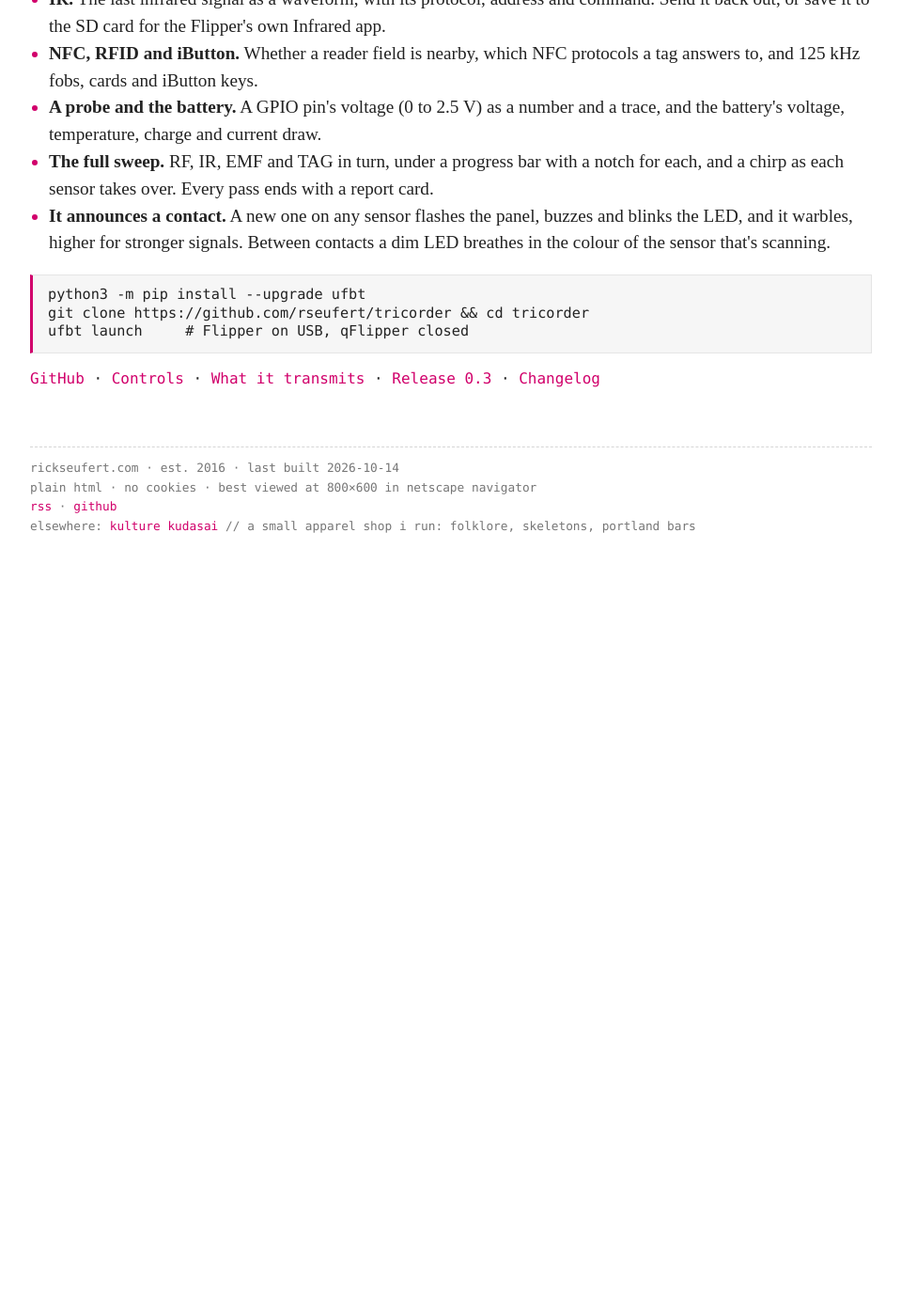
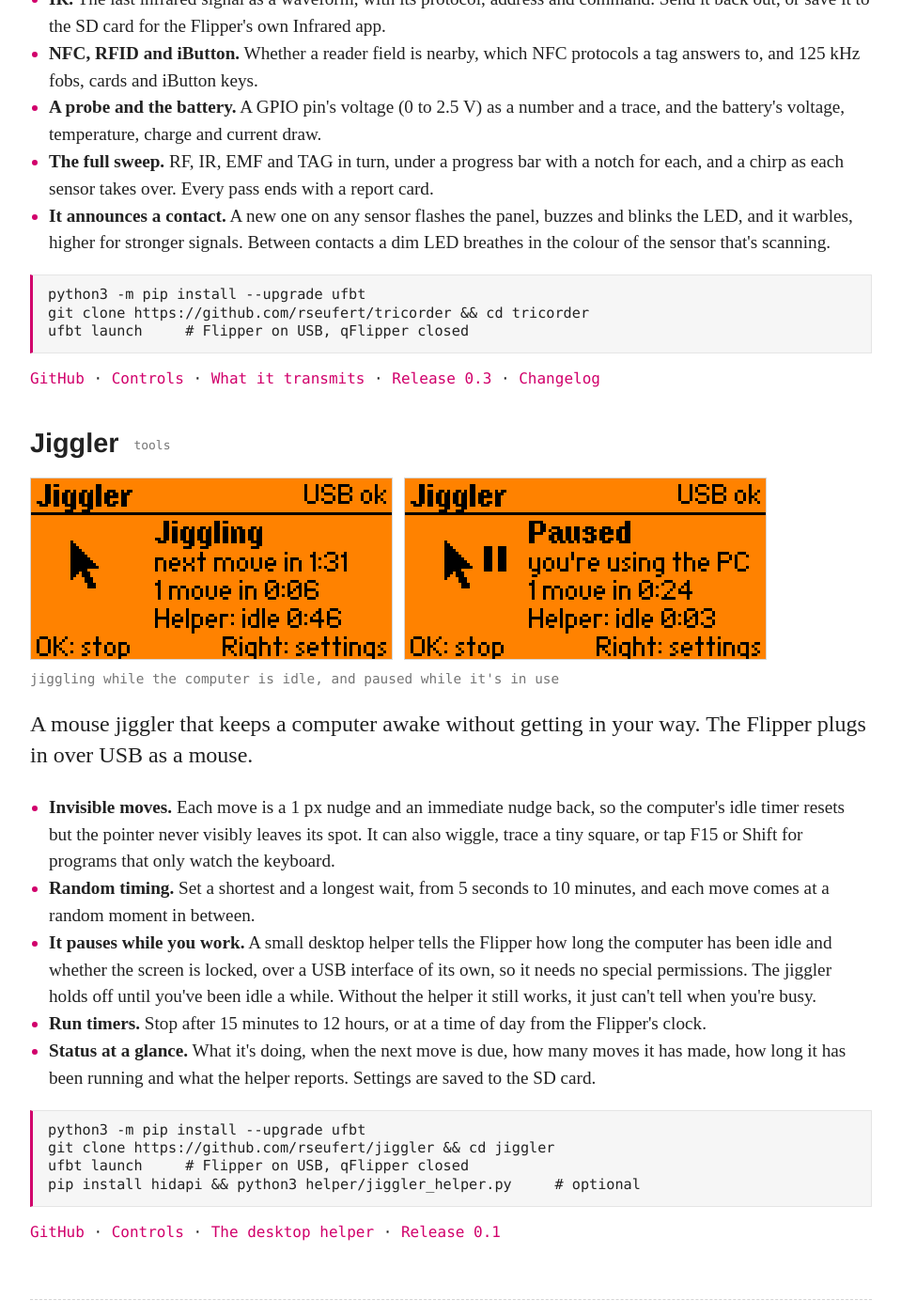
Before and after one commit to rseufert/rseufert.github.io, a Jekyll site: the page built from flipper/index.html, in a window 1280 px wide and 1400 px high, scrolled down 5722 px. Shown: the whole window at 94% size, without its empty margins (160-1119 px from the left). Built offline with Jekyll 4.4.1, drawn with Linux system fonts in a browser that asks for light colours; before the commit the page ends 6352 px from its top, so only the background shows below that.

Commit message:
Flipper: add Jiggler
A section at the bottom of /flipper/ for Jiggler 0.1 (tag v0.1,
6076137): two of its catalog screenshots, jiggling and paused,
inverted to the site's orange screen with black ink; features, build
steps with the optional desktop helper, and links to the controls,
the helper and the release. The home page gets a tile after
Tricorder, and the flipper page's description now counts six apps.

Co-Authored-By: Claude Opus 5.5 <noreply@anthropic.com>
Claude-Session: https://claude.ai/code/session_015RDTBgG3oYVSZTAaz1gNwq

```diff
--- a/flipper/index.html
+++ b/flipper/index.html
@@ -1,7 +1,7 @@
 ---
 layout: default
 title: Flipper Zero apps
-description: "Five apps for the Flipper Zero: Hanzi Cards, Mandarin flashcards that play the tones; Step Seq, a step sequencer for the piezo speaker; NW Crawl, a roguelike set in NW Portland; Yulia's Cats, a virtual pet; and Tricorder, a handheld signal scanner."
+description: "Six apps for the Flipper Zero: Hanzi Cards, Mandarin flashcards that play the tones; Step Seq, a step sequencer for the piezo speaker; NW Crawl, a roguelike set in NW Portland; Yulia's Cats, a virtual pet; Tricorder, a handheld signal scanner; and Jiggler, a mouse jiggler that pauses while you work."
 image: /flipper/hanzi_cards.png
 ---
 <section class="projects flipper">
@@ -133,4 +133,25 @@ git clone https://github.com/rseufert/tricorder &amp;&amp; cd tricorder
 ufbt launch     # Flipper on USB, qFlipper closed</code></pre>
 		<p class="links"><a href="https://github.com/rseufert/tricorder">GitHub</a> · <a href="https://github.com/rseufert/tricorder#controls">Controls</a> · <a href="https://github.com/rseufert/tricorder#what-it-transmits">What it transmits</a> · <a href="https://github.com/rseufert/tricorder/releases/tag/v0.3">Release 0.3</a> · <a href="https://github.com/rseufert/tricorder/blob/main/docs/changelog.md">Changelog</a></p>
 	</div><!-- /.project -->
+	<div class="project" id="jiggler">
+		<h3><a href="https://github.com/rseufert/jiggler">Jiggler</a> <span class="tag">tools</span></h3>
+		<figure class="shot pair">
+			<img src="/flipper/jiggler.png" width="512" height="256" loading="lazy" alt="Jiggler on the Flipper's orange screen: &quot;Jiggler&quot; and &quot;USB ok&quot; across the top, a mouse pointer on the left, and beside it &quot;Jiggling&quot;, &quot;next move in 1:31&quot;, &quot;1 move in 0:06&quot; and &quot;Helper: idle 0:46&quot;. The bottom line reads &quot;OK: stop&quot; and &quot;Right: settings&quot;.">
+			<img src="/flipper/jiggler_paused.png" width="512" height="256" loading="lazy" alt="Jiggler paused: the pointer with a pause sign beside it, then &quot;Paused&quot;, &quot;you're using the PC&quot;, &quot;1 move in 0:24&quot; and &quot;Helper: idle 0:03&quot;.">
+			<figcaption>jiggling while the computer is idle, and paused while it's in use</figcaption>
+		</figure>
+		<p>A mouse jiggler that keeps a computer awake without getting in your way. The Flipper plugs in over USB as a mouse.</p>
+		<ul class="features">
+			<li><strong>Invisible moves.</strong> Each move is a 1 px nudge and an immediate nudge back, so the computer's idle timer resets but the pointer never visibly leaves its spot. It can also wiggle, trace a tiny square, or tap F15 or Shift for programs that only watch the keyboard.</li>
+			<li><strong>Random timing.</strong> Set a shortest and a longest wait, from 5 seconds to 10 minutes, and each move comes at a random moment in between.</li>
+			<li><strong>It pauses while you work.</strong> A small desktop helper tells the Flipper how long the computer has been idle and whether the screen is locked, over a USB interface of its own, so it needs no special permissions. The jiggler holds off until you've been idle a while. Without the helper it still works, it just can't tell when you're busy.</li>
+			<li><strong>Run timers.</strong> Stop after 15 minutes to 12 hours, or at a time of day from the Flipper's clock.</li>
+			<li><strong>Status at a glance.</strong> What it's doing, when the next move is due, how many moves it has made, how long it has been running and what the helper reports. Settings are saved to the SD card.</li>
+		</ul>
+<pre><code>python3 -m pip install --upgrade ufbt
+git clone https://github.com/rseufert/jiggler &amp;&amp; cd jiggler
+ufbt launch     # Flipper on USB, qFlipper closed
+pip install hidapi &amp;&amp; python3 helper/jiggler_helper.py     # optional</code></pre>
+		<p class="links"><a href="https://github.com/rseufert/jiggler">GitHub</a> · <a href="https://github.com/rseufert/jiggler#controls">Controls</a> · <a href="https://github.com/rseufert/jiggler#the-desktop-helper">The desktop helper</a> · <a href="https://github.com/rseufert/jiggler/releases/tag/v0.1">Release 0.1</a></p>
+	</div><!-- /.project -->
 </section><!-- /.flipper -->
--- a/index.html
+++ b/index.html
@@ -146,6 +146,12 @@ mock-einvoice --port 8100</code></pre>
 			<p>A handheld signal scanner: Sub-GHz, infrared, NFC, RFID, a GPIO probe and the battery.</p>
 			<p class="links"><a href="/flipper/#tricorder">More</a> · <a href="https://github.com/rseufert/tricorder">GitHub</a></p>
 		</div><!-- /.project -->
+		<div class="project">
+			<a class="shot" href="/flipper/#jiggler"><img src="/flipper/jiggler.png" width="512" height="256" loading="lazy" alt="Jiggler on the Flipper's orange screen: &quot;Jiggler&quot; and &quot;USB ok&quot; across the top, a mouse pointer on the left, and beside it &quot;Jiggling&quot;, &quot;next move in 1:31&quot;, &quot;1 move in 0:06&quot; and &quot;Helper: idle 0:46&quot;. The bottom line reads &quot;OK: stop&quot; and &quot;Right: settings&quot;."></a>
+			<h3><a href="/flipper/#jiggler">Jiggler</a> <span class="tag">tools</span></h3>
+			<p>A mouse jiggler that keeps a computer awake, and pauses while you work.</p>
+			<p class="links"><a href="/flipper/#jiggler">More</a> · <a href="https://github.com/rseufert/jiggler">GitHub</a></p>
+		</div><!-- /.project -->
 	</div><!-- /.tiles -->
 </section><!-- /.flipper -->
 <script src="/js/films.js" defer></script>
```
Also changed, not shown: flipper/jiggler.png (added), flipper/jiggler_paused.png (added).
